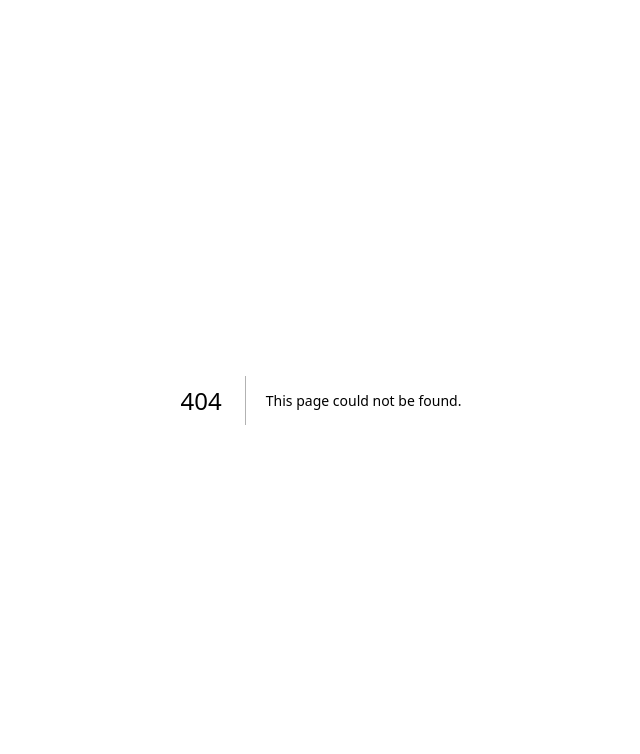
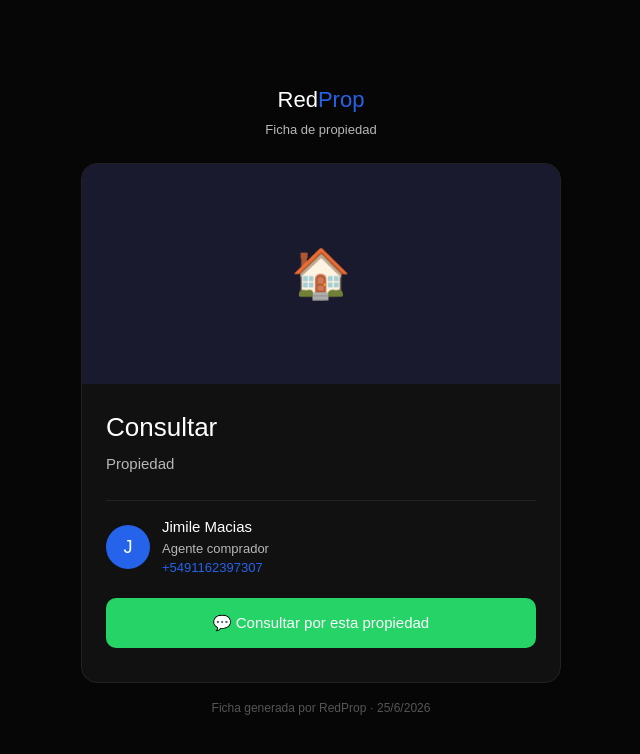
Before and after one commit to jmacias2103/redprop, a Next.js app: page /ficha in a window 1280 px wide. Before the commit this address had no page. Shown: the top 754 px of the page, without its empty margins (319-959 px from the left). Built offline with nearby package versions, Linux system fonts and the light colour scheme.

Commit message:
pagina de ficha de propiedad

```diff
--- a/app/buscar/page.tsx
+++ b/app/buscar/page.tsx
@@ -34,26 +34,26 @@ export default function Buscar() {
     const telefono = prompt('Teléfono del cliente (con código de país, ej: 5491155667788):')
     if (!telefono) return
 
-    const fichas = seleccionadas.map((p, i) => `
-🏠 *Propiedad ${i + 1}*
-- ${p.titulo}
-- 📍 ${p.direccion}
-- 💰 ${p.precio}
-${p.superficie ? `• 📐 ${p.superficie}` : ''}
-- 🌐 ${p.portal}
-`).join('\n---\n')
+    const agente = 'Jimile Macias'
+    const telefonoAgente = '5491162397307'
 
-    const mensaje = `🏠 *Propiedades seleccionadas para vos*
+    const mensajes = seleccionadas.map((p, i) => {
+      const params = new URLSearchParams({
+        titulo: p.titulo,
+        precio: p.precio,
+        direccion: p.direccion,
+        foto: p.foto,
+        superficie: p.superficie || '',
+        portal: p.portal,
+        link: p.link,
+        agente: agente,
+        telefono: telefonoAgente,
+      })
+      const fichaUrl = `https://redprop-two.vercel.app/ficha?${params.toString()}`
+      return `🏠 *Propiedad ${i + 1}:*\n${fichaUrl}`
+    }).join('\n\n')
 
-Hola! Te comparto estas opciones según tu búsqueda:
-
-${fichas}
-
-👤 *Tu agente:*
-- Jimile Macias
-- 📞 +54 9 11 6239-7307
-
-Cualquier consulta estoy a disposición 🙌`
+    const mensaje = `Hola! Te comparto estas propiedades según tu búsqueda 🏠\n\n${mensajes}\n\n👤 *Tu agente:* ${agente}\n📞 +${telefonoAgente}\n\nCualquier consulta estoy a disposición 🙌`
 
     const url = `https://wa.me/${telefono}?text=${encodeURIComponent(mensaje)}`
     window.open(url, '_blank')
--- /dev/null
+++ b/app/ficha/page.tsx
@@ -0,0 +1,91 @@
+'use client'
+import { useSearchParams } from 'next/navigation'
+import { Suspense } from 'react'
+
+function FichaContent() {
+  const params = useSearchParams()
+
+  const titulo = params.get('titulo') || 'Propiedad'
+  const precio = params.get('precio') || 'Consultar'
+  const direccion = params.get('direccion') || ''
+  const foto = params.get('foto') || ''
+  const superficie = params.get('superficie') || ''
+  const portal = params.get('portal') || ''
+  const link = params.get('link') || ''
+  const agente = params.get('agente') || 'Jimile Macias'
+  const telefono = params.get('telefono') || '5491162397307'
+
+  return (
+    <main style={{ fontFamily: 'sans-serif', background: '#060606', minHeight: '100vh', color: '#ffffff', display: 'flex', alignItems: 'center', justifyContent: 'center', padding: '1rem' }}>
+      <div style={{ maxWidth: '480px', width: '100%' }}>
+
+        {/* HEADER */}
+        <div style={{ textAlign: 'center', marginBottom: '1.5rem' }}>
+          <div style={{ fontSize: '22px', fontWeight: 500 }}>Red<span style={{ color: '#2563eb' }}>Prop</span></div>
+          <p style={{ fontSize: '13px', color: '#b7b7b7', marginTop: '4px' }}>Ficha de propiedad</p>
+        </div>
+
+        {/* CARD */}
+        <div style={{ background: '#111', border: '0.5px solid #222', borderRadius: '16px', overflow: 'hidden' }}>
+
+          {/* FOTO */}
+          {foto ? (
+            <img src={foto} alt={titulo} style={{ width: '100%', height: '220px', objectFit: 'cover' }} />
+          ) : (
+            <div style={{ width: '100%', height: '220px', background: '#1a1a2e', display: 'flex', alignItems: 'center', justifyContent: 'center', fontSize: '48px' }}>🏠</div>
+          )}
+
+          <div style={{ padding: '1.5rem' }}>
+            {/* PRECIO */}
+            <div style={{ fontSize: '26px', fontWeight: 500, marginBottom: '6px' }}>{precio}</div>
+
+            {/* TITULO */}
+            <div style={{ fontSize: '15px', color: '#b7b7b7', marginBottom: '8px' }}>{titulo}</div>
+
+            {/* DETALLES */}
+            <div style={{ display: 'flex', gap: '12px', marginBottom: '1rem', flexWrap: 'wrap' }}>
+              {direccion && <span style={{ fontSize: '13px', color: '#b7b7b7' }}>📍 {direccion}</span>}
+              {superficie && <span style={{ fontSize: '13px', color: '#b7b7b7' }}>📐 {superficie}</span>}
+              {portal && <span style={{ fontSize: '11px', background: '#2563eb18', color: '#2563eb', padding: '3px 10px', borderRadius: '99px' }}>{portal}</span>}
+            </div>
+
+            {/* DIVIDER */}
+            <div style={{ height: '0.5px', background: '#222', margin: '1rem 0' }}></div>
+
+            {/* AGENTE */}
+            <div style={{ display: 'flex', alignItems: 'center', gap: '12px', marginBottom: '1.25rem' }}>
+              <div style={{ width: '44px', height: '44px', borderRadius: '50%', background: '#2563eb', color: '#fff', display: 'flex', alignItems: 'center', justifyContent: 'center', fontSize: '18px', fontWeight: 500, flexShrink: 0 }}>
+                {agente.charAt(0)}
+              </div>
+              <div>
+                <div style={{ fontSize: '15px', fontWeight: 500 }}>{agente}</div>
+                <div style={{ fontSize: '13px', color: '#b7b7b7' }}>Agente comprador</div>
+                <div style={{ fontSize: '13px', color: '#2563eb' }}>+{telefono}</div>
+              </div>
+            </div>
+
+            {/* CTA */}
+            <a href={`https://wa.me/${telefono}?text=${encodeURIComponent(`Hola ${agente}! Vi la propiedad que me enviaste y me interesa. ¿Podemos coordinar una visita?`)}`}
+              target="_blank"
+              style={{ display: 'block', background: '#25D366', color: '#fff', textAlign: 'center', padding: '14px', borderRadius: '10px', textDecoration: 'none', fontSize: '15px', fontWeight: 500, marginBottom: '10px' }}>
+              💬 Consultar por esta propiedad
+            </a>
+
+          </div>
+        </div>
+
+        <p style={{ textAlign: 'center', fontSize: '12px', color: '#555', marginTop: '1rem' }}>
+          Ficha generada por RedProp · {new Date().toLocaleDateString('es-AR')}
+        </p>
+      </div>
+    </main>
+  )
+}
+
+export default function Ficha() {
+  return (
+    <Suspense fallback={<div style={{ background: '#060606', minHeight: '100vh', display: 'flex', alignItems: 'center', justifyContent: 'center', color: '#fff' }}>Cargando...</div>}>
+      <FichaContent />
+    </Suspense>
+  )
+}
```
